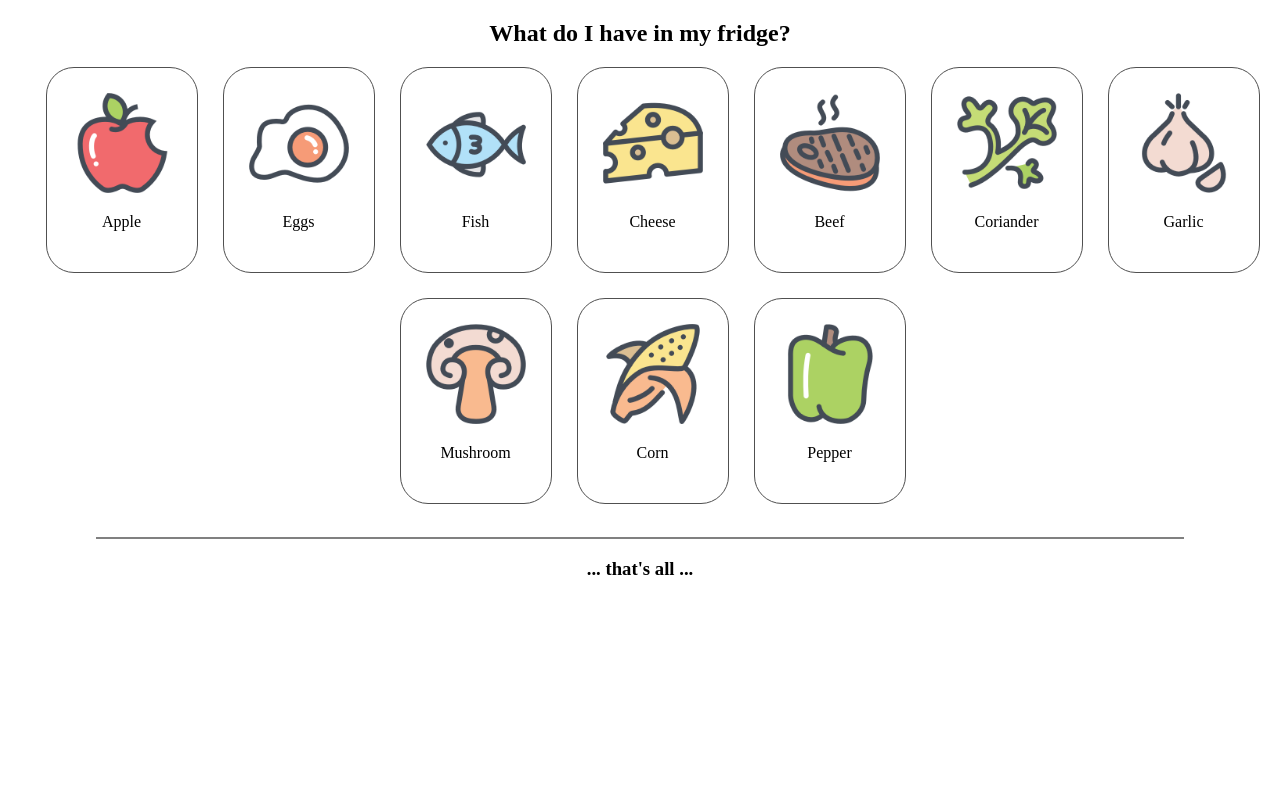
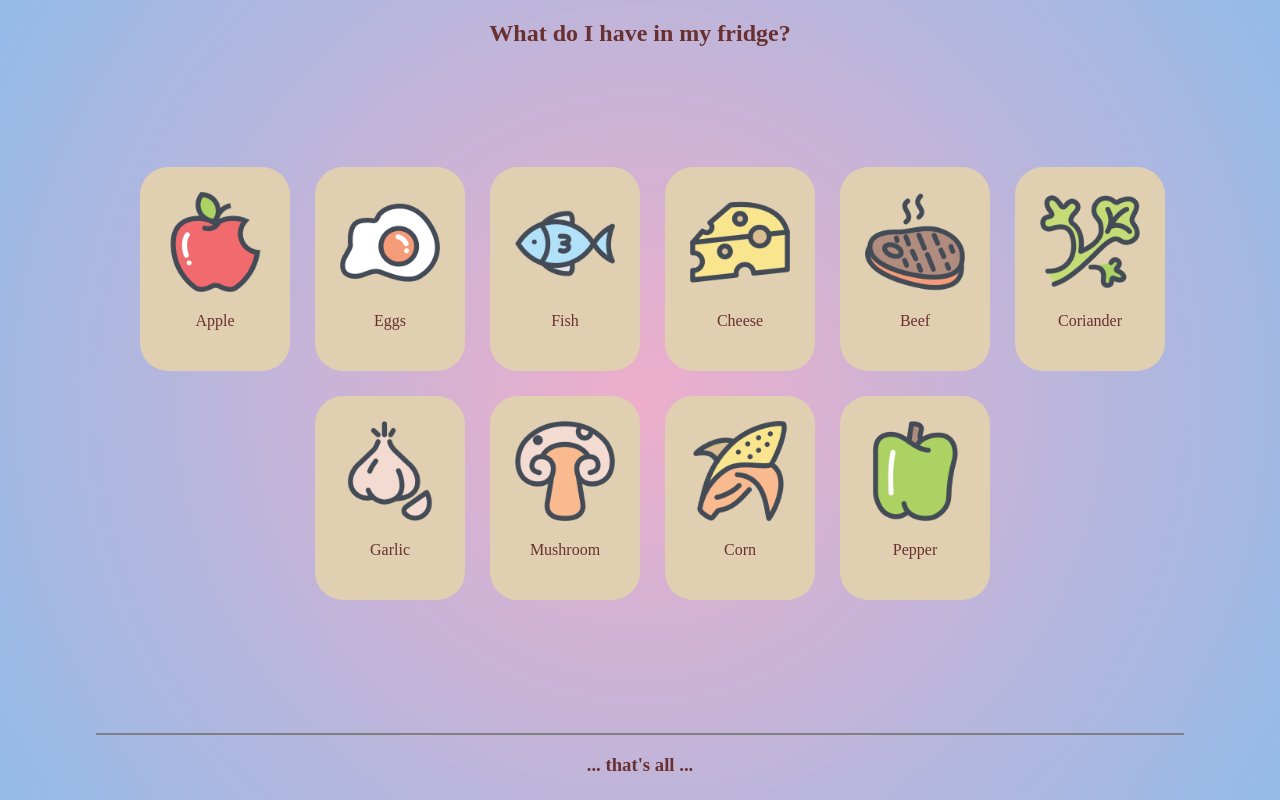
Before and after one commit to Feoor/TIS22, a plain HTML site: page master/Практическая работа 3/index.html in a window 1280 px wide. Drawn offline with Linux system fonts and the light colour scheme.

Commit message:
Украсил визуал

```diff
--- a/master/Практическая работа 3/styles/style.css
+++ b/master/Практическая работа 3/styles/style.css
@@ -1,20 +1,27 @@
+body {
+    background: rgb(238,174,202);
+    background: radial-gradient(circle, rgba(238,174,202,1) 0%, rgba(148,187,233,1) 100%);
+    color: rgb(105, 48, 48);
+}
+
 h2, h3 {
     text-align: center;
 }
 
 .my-fridge-container {
     display: flex;
+    padding: 100px;
     justify-content: center;
     align-items: center;
     flex-flow: row wrap;
 }
 
 .fruit-block {
+    background-color: #E0CFB1;
     text-align: center;
     margin-left: 25px;
     margin-bottom: 25px;
     padding: 25px;
-    border: 1px solid rgb(80, 80, 80);
     border-radius: 28px;
 }
 
```
